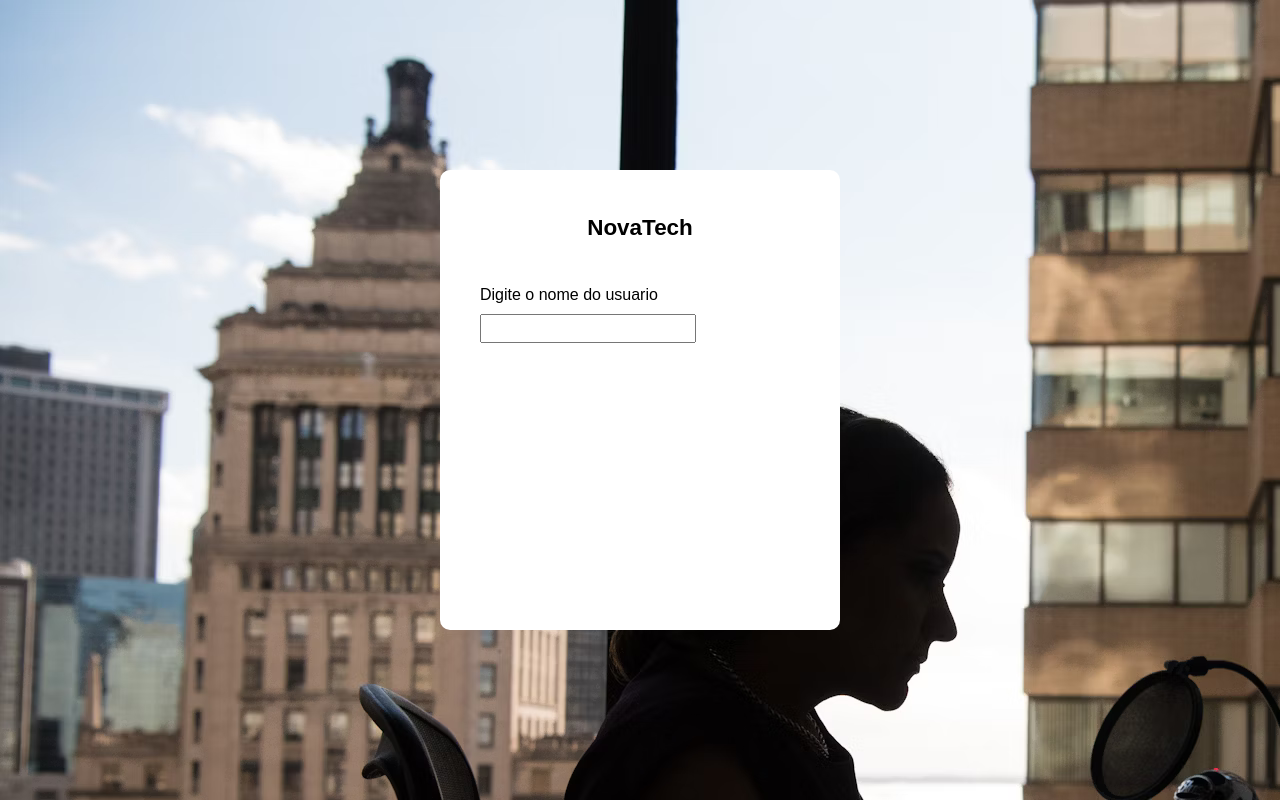
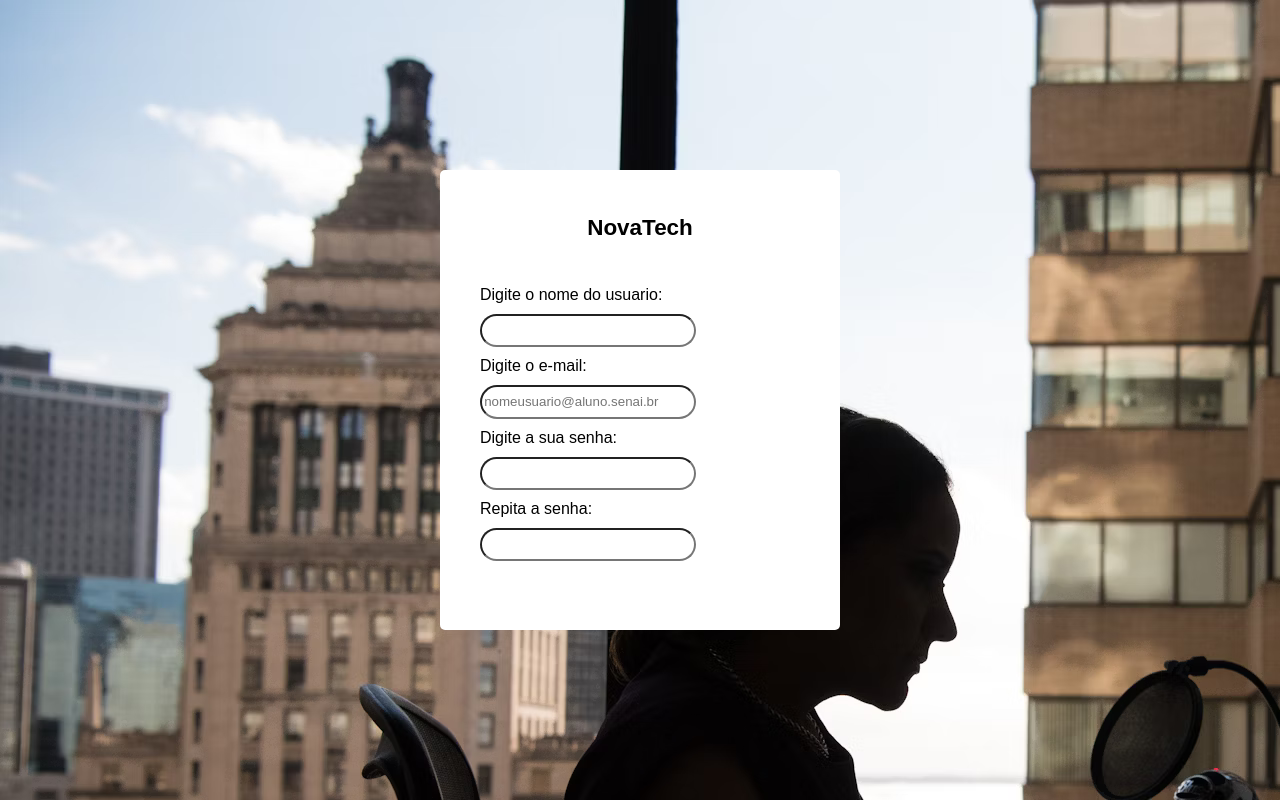
Before and after one commit to leoice01/Tela-de-login-inovatech, a plain HTML site: page index.html in a window 1280 px wide. Drawn offline with Linux system fonts and the light colour scheme.

Commit message:
Login inovatech

```diff
--- a/index.html
+++ b/index.html
@@ -10,18 +10,29 @@
     <header>
         <section id="banner">
             <div id="logo">
-    </div>
+            </div>
         </section>
-            </header>
+    </header>
 
     <main>
+
     <section id="Caractere">
         <h3>NovaTech</h3>
 </section>
     <section id="login">
-        <form action="#" method="post">
-            <label for="Nome">Digite o nome do usuario</label>
-                <input id="Nome" type="text">
+<form action="#" method="post">
+    <label for="Nome">Digite o nome do usuario:</label>
+            <input id="Nome" type="text">
+
+    <label for="email">Digite o e-mail:</label>
+            <input id="email" placeholder="nomeusuario@aluno.senai.br" required type="email">
+
+    <label for="senha">Digite a sua senha:</label>
+            <input id="senha" type="password">
+
+    <label for="senha">Repita a senha:</label>
+        <input id="senha" type="password">
+
 
 
 
--- a/styles/index.css
+++ b/styles/index.css
@@ -18,7 +18,7 @@ main{
     height: 420px;
     padding: 20px;
     background-color: white;
-    border-radius: 10px;
+    border-radius: 5px;
 }
 
 
@@ -31,6 +31,8 @@ main{
 
 input{
     height: 25px;
+    padding: 1%;
+    border-radius: 30px;
 }
 
 form{
```
